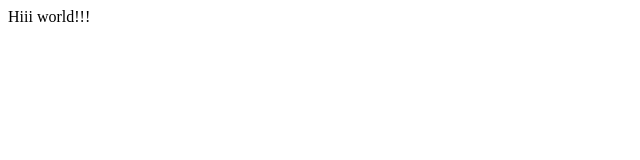
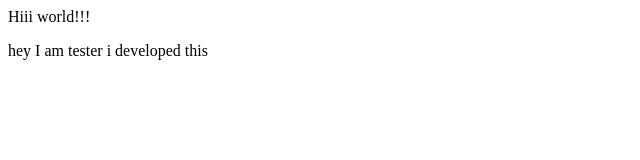
Before and after one commit to graduatecoder/localrepo, a plain HTML site: page index.html in a window 1280 px wide. Shown: the whole page, without its empty margins (0-640 px from the left). Drawn offline with Linux system fonts and the light colour scheme.

Commit message:
tester developed

```diff
--- a/index.html
+++ b/index.html
@@ -1 +1,3 @@
 <p>Hiii world!!!</p>
+
+<p> hey I am tester i developed this </p>
```
